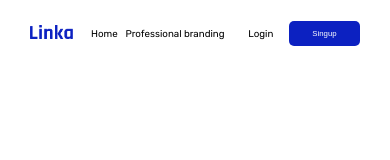
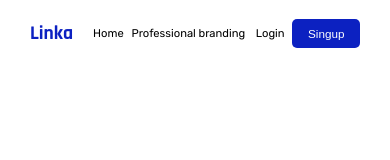
Before and after one commit to Deva-kumar18/Project, a React (Create React App) app: page / in a window 390 px wide. Shown: the top 160 px of the page. Built offline with nearby package versions, Linux system fonts and the light colour scheme.

Commit message:
css change

```diff
--- a/public/index.html
+++ b/public/index.html
@@ -27,7 +27,9 @@
     <link rel="stylesheet" href="https://fonts.googleapis.com/css2?family=Roboto:wght@400;700&display=swap" />
     <link rel="stylesheet" href="https://fonts.googleapis.com/css2?family=Rubik:wght@400;500;700&display=swap" />
     <link rel="stylesheet" href="https://fonts.googleapis.com/css2?family=Poppins:wght@400;500;700&display=swap" />
-
+    <link rel="preconnect" href="https://fonts.googleapis.com">
+<link rel="preconnect" href="https://fonts.gstatic.com" crossorigin>
+<link href="https://fonts.googleapis.com/css2?family=Rajdhani:wght@300;400;500;600;700&display=swap" rel="stylesheet">
 
     <title>React App</title>
   </head>
--- a/src/Pages/Home/Home.css
+++ b/src/Pages/Home/Home.css
@@ -47,6 +47,12 @@ span{
   margin-top: 4vh;
 
 }
+.cont-1-subh-1{
+  font-size: 1.6vw;
+  font-family: Poppins;
+  font-weight: 600;
+
+}
 .j-btn{
   padding: 0.5vw 1.5vw;
   border-radius: 8px;
@@ -77,10 +83,11 @@ span{
   line-height: 8vh;
 }
 .home-sub-h{
-  font-size: 2vw;
+  font-size: 1.7vw;
   font-family: Poppins;
   font-weight: 600;
   width: 70vh;
+  font-style: italic;
 }
 .cont-1-p{
   font-size: 1.5vw;
@@ -92,6 +99,7 @@ span{
   font-size: 1.6vw;
   font-family: Poppins;
   font-weight: 600;
+
 }
 .home-page-container-3{
   height: 60vh;
@@ -213,6 +221,13 @@ span{
     font-family: Poppins;
     font-weight: 600;
     width: 50vw;
+    font-style: italic;
+  }
+  .cont-1-subh-1{
+    font-size: 3.5vw;
+    font-family: Poppins;
+    font-weight: 600;
+
   }
   .cont-1-p{
     font-size: 3vw;
--- a/src/Pages/Home/Home.jsx
+++ b/src/Pages/Home/Home.jsx
@@ -28,9 +28,9 @@ const Home = () => {
            Connect with Gurus</div>
           <div className="cont-1-p">Linka is committed to empowering learners to achieve their goals. Discover the perfect Mentor who will inspire, guide, and support you every step of the way.</div>
           <div>
-            <div className="cont-1-subh">Filter by Expertise:</div>
+            <div className="cont-1-subh-1">Filter by Expertise:</div>
             <div className="cont-1-p"> Narrow down your search by selecting specific expertise, ensuring you find the perfect match for your learning goals.</div>
-            <div className="cont-1-subh">View Mentor Profiles:</div>
+            <div className="cont-1-subh-1">View Mentor Profiles:</div>
             <div className="cont-1-p">  Dive into detailed profiles showcasing each teacher's qualifications, teaching     philosophy, and experience.</div>
           </div>
         </div>
--- a/src/Pages/Navbar/Navbar.css
+++ b/src/Pages/Navbar/Navbar.css
@@ -36,12 +36,14 @@
 
 }
 .linka-ico{
-    height: 20px;
+    font-size: 3vw;
+    font-family: 'Rajdhani';
+    color: #0C21C1;
 }
 
 @media only screen and (min-width: 300px) and (max-width: 450px) {
     .linka-ico{
-        height: 14px !important;
+        font-size: 5vw !important;
 
 
     }
@@ -49,7 +51,7 @@
         width: 120px;
     }
     .nav2{
-        font-size: 2.5vw;
+        font-size: 0.7rem;
         margin-left: 4vw;
         display: flex;
         column-gap: 2vw;
@@ -60,11 +62,11 @@
     }
     .nav3{
         display: flex;
-        column-gap: 4vw;
+        column-gap: 2vw;
         align-items: center;
         font-weight: 400;
         font-family: Rubik;
-        font-size: 2.5vw;
+        font-size: 0.7rem;
     }
     .navbar-container{
         display: flex;
@@ -73,10 +75,10 @@
 
     }
     .singup-btn{
-        padding: 2vw 6vw;
+        padding: 2vw 4vw;
         border-radius: 5px;
         border: none;
-        font-size: 2vw;
+        font-size: 3vw;
         background-color: #0C21C1;
         color: white;
     }
--- a/src/Pages/Navbar/Navbar.jsx
+++ b/src/Pages/Navbar/Navbar.jsx
@@ -12,7 +12,7 @@ const Navbar = () => {
   }
   return (
     <div className='navbar-container'>
-        <div className='nav1'><img className='linka-ico' src ={Linka} /></div>
+        <div className='nav1'><h1 className='linka-ico'>Linka</h1></div>
         <div className='nav2'><div ><div></div><p onClick={navHome}>Home</p></div><div><p className='p-br-p' onClick={navProfBranding}>Professional branding</p></div></div>
         <div className='nav3'><div>Login</div><div><button className='singup-btn'>Singup</button></div></div>
     </div>
--- a/src/Pages/ProfessionalBranding/ProfessionalBranding.css
+++ b/src/Pages/ProfessionalBranding/ProfessionalBranding.css
@@ -178,12 +178,13 @@ font-family: Poppins;
     column-gap: 4vw;
 }
 .p-branding-page-container-heading{
-    font-size: 1.7vw;
+    font-size: 2vw;
     font-family: Poppins;
     font-weight: 600;
     color: #0C21C1;
     line-height: 8vh;
 }
+
 .p-branding-container-heading-1{
     font-size: 1.7vw;
     font-family: Poppins;
@@ -229,8 +230,8 @@ background-color: #F5F5F5;
     border-radius: none;
 }
 .p-branding-container-3-sub-h{
-    font-size: 1rem;
-    font-weight: 500;
+    font-size: 1.5vw;
+    font-weight: 600;
     font-family: Poppins;
     line-height: 44px;
 }
```
